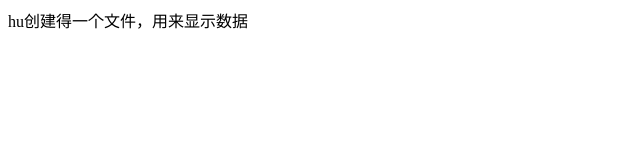
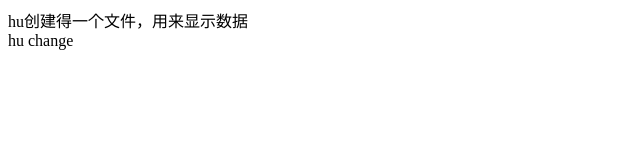
Before and after one commit to Mad-hu/sass-safetou, a plain HTML site: page index.html in a window 1280 px wide. Shown: the full height of the page, 0-640 px from the left. Drawn offline with Linux system fonts and the light colour scheme.

Commit message:
刚刚修改的hu
hu

```diff
--- a/index.html
+++ b/index.html
@@ -6,5 +6,6 @@
 </head>
 <body>
     <div>hu创建得一个文件，用来显示数据</div>
+    hu change
 </body>
 </html>
```
